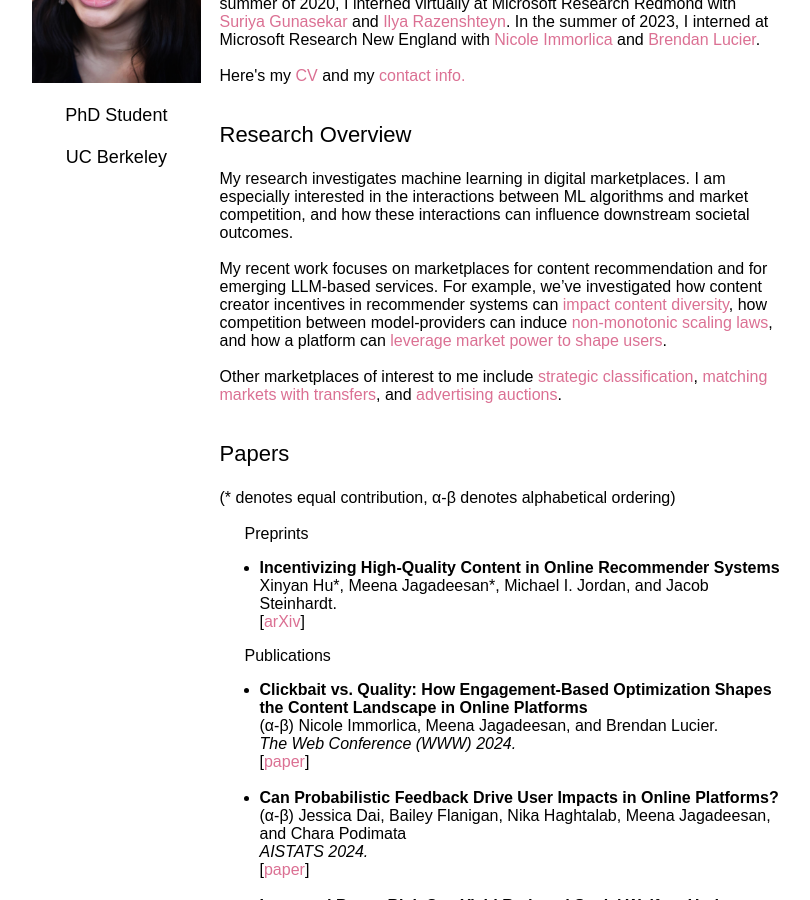
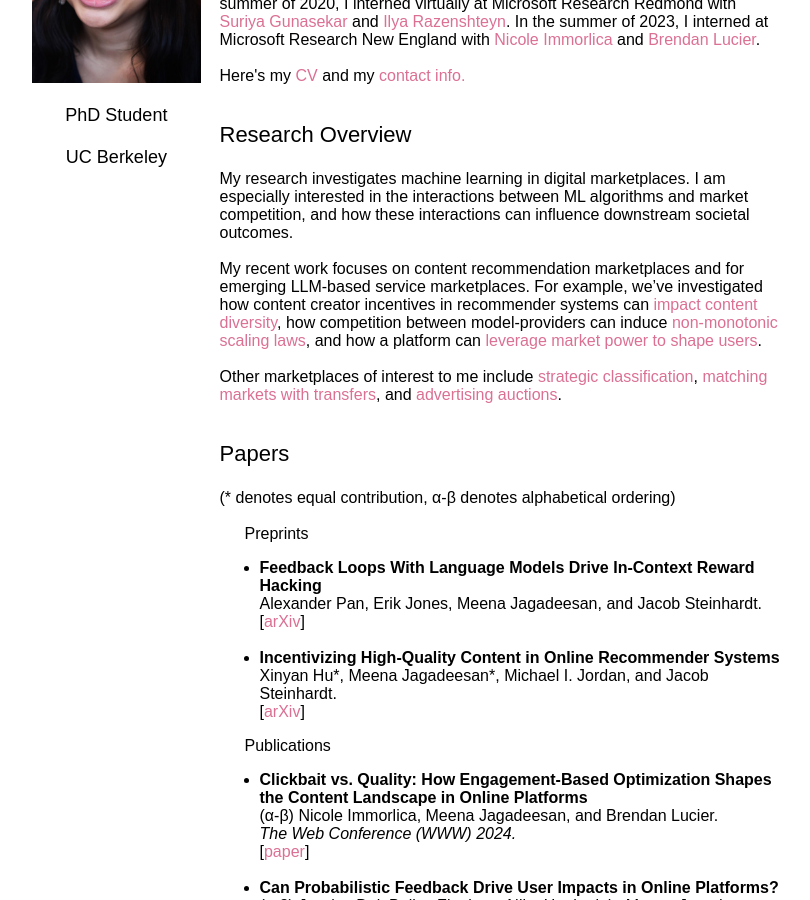
Before and after one commit to mjagadeesan/mjagadeesan.github.io, a Jekyll site: the page built from index.html, in a window 1280 px wide and 900 px high, scrolled down 232 px. Shown: the whole window, without its empty margins (233-1043 px from the left). Built offline with Jekyll 4.4.1, drawn with Linux system fonts in a browser that asks for light colours; some web fonts are replaced.

Commit message:
added paper

```diff
--- a/index.html
+++ b/index.html
@@ -14,7 +14,7 @@ layout: default
 
 	<span> My research investigates machine learning in digital marketplaces. I am especially interested in the  interactions between ML algorithms and market competition, and how these interactions can influence downstream societal outcomes.</span><br><br>
 
-	<span>My recent work focuses on marketplaces for content recommendation and for emerging LLM-based services. For example, we’ve investigated how content creator incentives in recommender systems can <a href=https://arxiv.org/abs/2206.13489>impact content diversity</a>, how competition between model-providers can induce <a href=https://arxiv.org/abs/2306.14670>non-monotonic scaling laws</a>, and how a platform can <a href=https://arxiv.org/abs/2203.17232>leverage market power to shape users</a>.</span><br><br>
+	<span>My recent work focuses on content recommendation marketplaces and for emerging LLM-based service marketplaces. For example, we’ve investigated how content creator incentives in recommender systems can <a href=https://arxiv.org/abs/2206.13489>impact content diversity</a>, how competition between model-providers can induce <a href=https://arxiv.org/abs/2306.14670>non-monotonic scaling laws</a>, and how a platform can <a href=https://arxiv.org/abs/2203.17232>leverage market power to shape users</a>.</span><br><br>
 
 	<span>Other marketplaces of interest to me include <a href=https://arxiv.org/abs/2106.12705>strategic classification</a>, <a href=https://arxiv.org/abs/2108.08843>matching markets with transfers</a>, and <a href=https://dl.acm.org/doi/abs/10.1145/3351095.3372848>advertising auctions</a>. </span>
 
@@ -22,6 +22,9 @@ layout: default
 	(<span style="font-family:Arial">*</span> denotes equal contribution, α-β denotes alphabetical ordering)<br><br>
 	<span style='font-weight:500;margin-left:25px;font-size:18'>Preprints </span><br>
 	<ul>
+	<li><b><span>Feedback Loops With Language Models Drive In-Context Reward Hacking</span></b><br>
+	Alexander Pan, Erik Jones, Meena Jagadeesan, and Jacob Steinhardt.<br>
+	[<a href=https://arxiv.org/abs/2402.06627>arXiv</a>]</li><br>
 	<li><b><span>Incentivizing High-Quality Content in Online Recommender Systems</span></b><br>
 	Xinyan Hu<span style="font-family:Arial">*</span>, Meena Jagadeesan<span style="font-family:Arial">*</span>, Michael I. Jordan, and Jacob Steinhardt.<br>
 	[<a href=https://arxiv.org/abs/2306.07479>arXiv</a>]</li>
```
